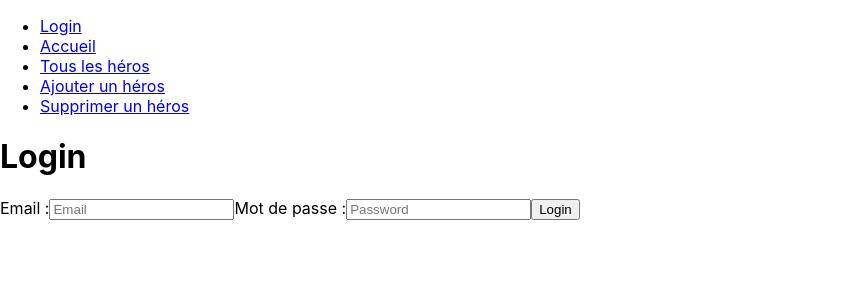
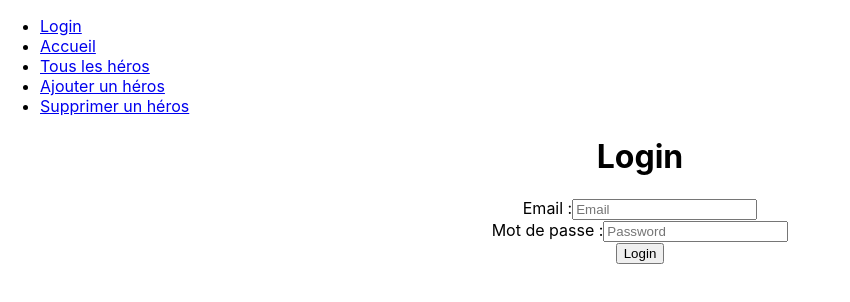
Before and after one commit to PaulDecat/Projet_PHP, a React (Create React App) app in the folder Front-end/vougthplus/: page /login in a window 1280 px wide. Shown: the top 302 px of the page, without its empty margins (0-850 px from the left). Built offline with nearby package versions, Linux system fonts and the light colour scheme.

Commit message:
Login doit etre changé

```diff
--- a/Front-end/vougthplus/src/Login.js
+++ b/Front-end/vougthplus/src/Login.js
@@ -18,31 +18,38 @@ export default function Login() {
         e.preventDefault();
         console.log("Login Data:", formUser);
         try {
-            const responseU = await axios.post("http://127.0.0.1:8000/api/login", formUser);
+            const responseU = await axios.post("http://127.0.0.1:8000/api/users", formUser);
+            console.log("Login Success:", responseU.data);
+
             setFormUser({
-                user: "",
+                email: "",
                 password: "",
             });
+
+            alert("Connexion réussie !");
         } catch (error) {
-            console.error("Erreur lors de la connexion :", error);
-            alert("Erreur lors de la connexion.");
+            console.error("Erreur lors de la connexion :", error.response?.data || error);
+            alert("Erreur lors de la connexion. Vérifiez vos identifiants.");
         }
     };
 
-
     return (
-        <div>
+        <div style={{ maxWidth: "300px", margin: "auto", textAlign: "center" }}>
             <h1>Login</h1>
             <form onSubmit={handleSubmitU}>
+                <div>
                     <label htmlFor="email">Email :</label>
                     <input
-                    type="text"
+                        type="email"
                         id="email"
                         name="email"
                         value={formUser.email}
                         onChange={handleChangeU}
                         placeholder="Email"
+                        required
                     />
+                </div>
+                <div>
                     <label htmlFor="password">Mot de passe :</label>
                     <input
                         type="password"
@@ -51,7 +58,9 @@ export default function Login() {
                         value={formUser.password}
                         onChange={handleChangeU}
                         placeholder="Password"
+                        required
                     />
+                </div>
                 <button type="submit">Login</button>
             </form>
         </div>
```
Lines whose indentation alone changed are shown as unchanged.
